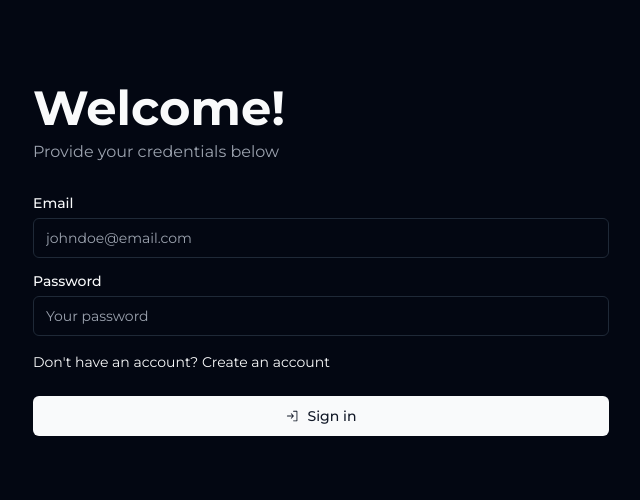
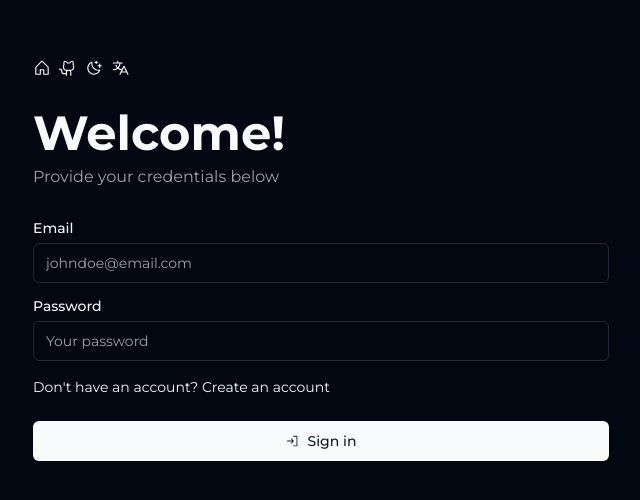
Before and after one commit to YaGRRusso/profile-info-panel, a Next.js app: page /en/signin in a window 1280 px wide. Shown: the part 140-640 px from the top of the page, without its empty margins (319-959 px from the left). Built offline with nearby package versions, Linux system fonts and the light colour scheme.

Commit message:
chore: common buttons components

```diff
--- a/src/app/[locale]/(authenticated)/home/components/Buttons/ThemeChange.tsx
+++ /dev/null
@@ -1,23 +0,0 @@
-'use client'
-
-import { useThemeContext } from '@/contexts/theme'
-
-import { MoonStars, Sun } from '@phosphor-icons/react'
-import { ButtonHTMLAttributes, FC } from 'react'
-
-export interface ThemeChangerProps
-  extends ButtonHTMLAttributes<HTMLButtonElement> {}
-
-const ThemeChanger: FC<ThemeChangerProps> = ({ ...rest }) => {
-  const { theme, toggleTheme } = useThemeContext()
-
-  return (
-    <button onClick={() => toggleTheme()} {...rest}>
-      {theme === 'light' ? <Sun /> : <MoonStars />}
-    </button>
-  )
-}
-
-ThemeChanger.displayName = 'ThemeChanger'
-
-export default ThemeChanger
--- a/src/app/[locale]/(authenticated)/home/page.tsx
+++ b/src/app/[locale]/(authenticated)/home/page.tsx
@@ -1,9 +1,8 @@
 import ApiInfo from './components/Buttons/ApiInfo'
 import SessionInfo from './components/Buttons/SessionInfo'
-import ThemeChanger from './components/Buttons/ThemeChange'
 
 import { Link } from '@/common/navigation'
-import { Logos } from '@/components'
+import { Logos, ThemeChanger } from '@/components'
 
 import {
   CircleNotch,
--- a/src/app/[locale]/(unauthenticated)/layout.tsx
+++ b/src/app/[locale]/(unauthenticated)/layout.tsx
@@ -1,10 +1,13 @@
 import Body from '../components/Body'
 import { Providers } from '../providers'
 
+import { Link } from '@/common/navigation'
+import { ThemeChanger } from '@/components'
 import { cn } from '@/lib/utils'
 
+import { GithubLogo, House, Translate } from '@phosphor-icons/react/dist/ssr'
 import { Montserrat } from 'next/font/google'
-import { NextIntlClientProvider } from 'next-intl'
+import { NextIntlClientProvider, useLocale } from 'next-intl'
 import { getMessages } from 'next-intl/server'
 import { ReactNode } from 'react'
 
@@ -17,6 +20,7 @@ export default async function RootLayout({
   children: ReactNode
   params: { locale: string }
 }>) {
+  const locale = useLocale()
   const messages = await getMessages()
 
   return (
@@ -28,6 +32,18 @@ export default async function RootLayout({
           >
             <Body.Main>
               <main className="mx-auto flex max-w-xl flex-1 flex-col items-center justify-center gap-8 py-12">
+                <div className="flex w-full items-center gap-2 text-lg">
+                  <Link href="/home" target="_blank">
+                    <House />
+                  </Link>
+                  <Link href="https://github.com/YaGRRusso" target="_blank">
+                    <GithubLogo />
+                  </Link>
+                  <ThemeChanger />
+                  <Link href="/" locale={locale === 'pt' ? 'en' : 'pt'}>
+                    <Translate />
+                  </Link>
+                </div>
                 {children}
               </main>
             </Body.Main>
--- a/src/app/[locale]/components/Menu/Root.tsx
+++ b/src/app/[locale]/components/Menu/Root.tsx
@@ -13,10 +13,10 @@ const MenuRoot: FC<MenuRootProps> = ({ children, ...rest }) => {
   return (
     <>
       <aside
-        className="[&_*]:ellipsis sticky top-0 flex h-screen w-64 flex-col gap-2 border-r border-black bg-gray-900 p-4 text-gray-50 max-lg:hidden"
+        className="[&_*]:ellipsis sticky top-0 flex h-screen w-64 flex-col gap-2 border-r border-gray-900 bg-gray-900 p-4 text-gray-50 dark:bg-gray-950 max-lg:hidden"
         {...rest}
       >
-        <div className="mb-4 mt-8 flex items-center justify-center gap-2 border-b border-sky-500 border-opacity-15 px-2 pb-6 text-3xl font-medium">
+        <div className="mb-4 mt-8 flex items-center justify-center gap-2 border-b border-gray-800 px-2 pb-6 text-3xl font-medium dark:border-gray-900">
           <Image src="/yr-branco.svg" alt="logo" width={24} height={24} />
           <span>
             <strong className="font-semibold text-sky-500">Yago</strong>Russo
@@ -28,7 +28,7 @@ const MenuRoot: FC<MenuRootProps> = ({ children, ...rest }) => {
       </aside>
 
       <header
-        className="[&_*]:ellipsis hidden w-full justify-between gap-2 bg-gray-900 p-4 text-gray-50 max-lg:flex"
+        className="[&_*]:ellipsis hidden w-full justify-between gap-2 bg-gray-900 p-4 text-gray-50 dark:bg-gray-950 max-lg:flex"
         {...rest}
       >
         <div className="m-4 flex items-center justify-center gap-2 text-3xl font-medium">
@@ -47,7 +47,7 @@ const MenuRoot: FC<MenuRootProps> = ({ children, ...rest }) => {
         aria-expanded={isExpanded}
       >
         <div
-          className="[&_*]:ellipsis flex w-full justify-between gap-2 border-b border-sky-500 border-opacity-15 p-4"
+          className="[&_*]:ellipsis flex w-full justify-between gap-2 border-b border-gray-800 p-4 dark:border-gray-900"
           {...rest}
         >
           <div className="m-4 flex items-center justify-center gap-2 text-3xl font-medium">
--- a/src/components/Checkbox/index.tsx
+++ b/src/components/Checkbox/index.tsx
@@ -19,7 +19,7 @@ const Checkbox = forwardRef<
     <CheckboxPrimitive.Root
       ref={ref}
       className={cn(
-        'interactive h-4 w-4 rounded border bg-white focus-visible:outline-none disabled:cursor-not-allowed disabled:opacity-50 data-[state=checked]:bg-gray-900 data-[state=checked]:text-gray-50 dark:border-gray-800 dark:data-[state=checked]:bg-gray-50 dark:data-[state=checked]:text-gray-900',
+        'interactive h-4 w-4 rounded border bg-white focus-visible:outline-none disabled:cursor-not-allowed disabled:opacity-50 data-[state=checked]:bg-gray-900 data-[state=checked]:text-gray-50 dark:border-gray-800 dark:bg-gray-950 dark:data-[state=checked]:bg-gray-50 dark:data-[state=checked]:text-gray-900',
         className,
       )}
       {...props}
--- /dev/null
+++ b/src/components/ThemeChanger/index.tsx
@@ -0,0 +1,24 @@
+'use client'
+
+import { useThemeContext } from '@/contexts/theme'
+
+import { MoonStars, Sun } from '@phosphor-icons/react'
+import { ButtonHTMLAttributes, forwardRef } from 'react'
+
+export interface ThemeChangerProps
+  extends ButtonHTMLAttributes<HTMLButtonElement> {}
+
+const ThemeChanger = forwardRef<HTMLButtonElement, ThemeChangerProps>(
+  ({ ...rest }, ref) => {
+    const { theme, toggleTheme } = useThemeContext()
+
+    return (
+      <button onClick={() => toggleTheme()} ref={ref} {...rest}>
+        {theme === 'light' ? <Sun /> : <MoonStars />}
+      </button>
+    )
+  },
+)
+ThemeChanger.displayName = 'ThemeChanger'
+
+export default ThemeChanger
--- a/src/components/index.ts
+++ b/src/components/index.ts
@@ -25,5 +25,8 @@ export type * from './Checkbox'
 export { default as Textarea } from './Textarea'
 export type * from './Textarea'
 
+export { default as ThemeChanger } from './ThemeChanger'
+export type * from './ThemeChanger'
+
 export { default as TitleDesc } from './TitleDesc'
 export type * from './TitleDesc'
```
